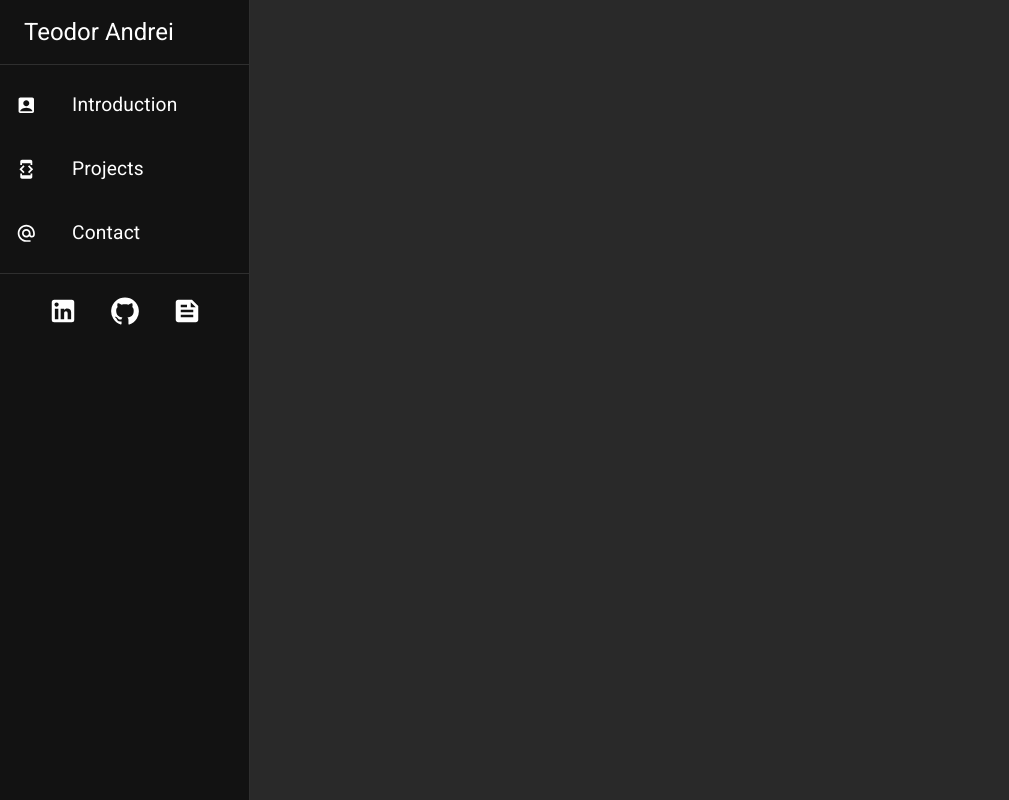
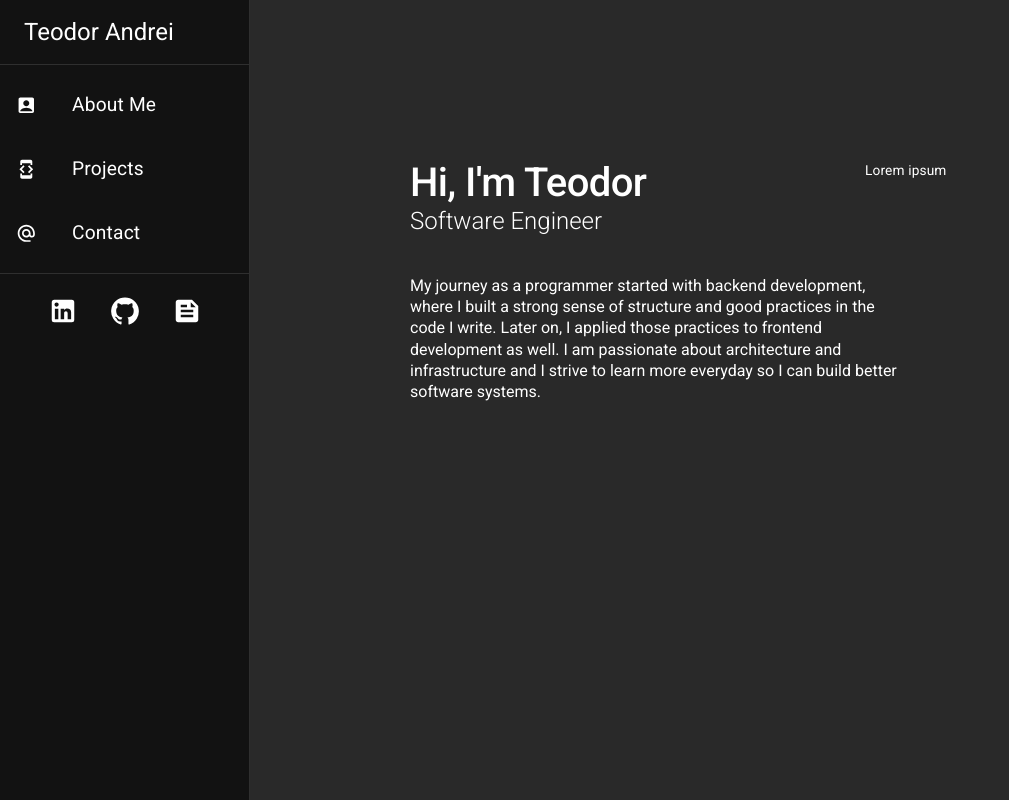
Before and after one commit to Ted2121/Ted2121.github.io, a React (Vite) app in the folder portfolio/: page / in a window 1280 px wide. Shown: the whole page, without its empty margins (0-1009 px from the left). Built offline with nearby package versions, Linux system fonts and the light colour scheme.

Commit message:
Added a description in about me section

```diff
--- a/portfolio/src/App.jsx
+++ b/portfolio/src/App.jsx
@@ -1,7 +1,9 @@
-import './App.css'
+import './styles/App.css'
 import { ColorModeContext, useMode } from './theme';
 import { CssBaseline, ThemeProvider } from '@mui/material';
 import Sidebar from './layouts/Sidebar';
+import Stack from '@mui/material/Stack';
+import AboutMe from './sections/AboutMe';
 
 function App() {
   const [theme, colorMode] = useMode();
@@ -10,16 +12,15 @@ function App() {
     <ColorModeContext.Provider value={colorMode}>
       <ThemeProvider theme={theme}>
         <CssBaseline />
-        <div className="app">
           <main className="content">
-          <div>
-          <Sidebar/>
-          </div>
+          <Stack direction="row" spacing={20} alignItems="center">
+        <Sidebar />
+            <AboutMe />
+            </Stack>
           </main>
-        </div>
       </ThemeProvider>
     </ColorModeContext.Provider>
   );
 }
 
-export default App;
+export default App
--- /dev/null
+++ b/portfolio/src/layouts/Description.jsx
@@ -0,0 +1,36 @@
+import React from 'react'
+import Box from '@mui/material/Box';
+import { Container, Divider, Typography } from '@mui/material';
+
+function Description() {
+  return (
+
+      <Box
+      sx={{
+        display: "inline-block",
+      }}>
+        <Typography variant="h1" component="h1" fontWeight="500">
+          Hi, I'm Teodor
+        </Typography>
+        <Typography variant="h3" component="h2" fontWeight="300"
+        >
+          Software Engineer
+        </Typography>
+        <Typography
+        variant="h5"
+        component="h5"
+        fontWeight="400"
+        sx={{
+          width: "500px",
+          marginTop: "40px",
+          marginRight: "0px"
+        }}>
+        My journey as a programmer started with backend development, where I built a strong sense of structure and good practices in the code I write. Later on, I applied those practices to frontend development as well. I am passionate about architecture and infrastructure and I strive to learn more everyday so I can build better software systems.
+        </Typography>
+
+      </Box>
+
+  )
+}
+
+export default Description
--- /dev/null
+++ b/portfolio/src/layouts/Quotes.jsx
@@ -0,0 +1,17 @@
+import { Box, Typography } from '@mui/material'
+import React from 'react'
+
+function Quotes() {
+  return (
+    <Box
+    sx={{
+      display: "inline-block",
+    }}>
+      <Typography>
+        Lorem ipsum
+      </Typography>
+    </Box>
+  )
+}
+
+export default Quotes
--- a/portfolio/src/layouts/Sidebar.jsx
+++ b/portfolio/src/layouts/Sidebar.jsx
@@ -37,7 +37,7 @@ function Sidebar() {
       </Toolbar>
       <Divider />
       <List>
-        {['Introduction', 'Projects', 'Contact'].map((text, index) => (
+        {['About Me', 'Projects', 'Contact'].map((text, index) => (
           <ListItem
             key={text}
             disablePadding
--- /dev/null
+++ b/portfolio/src/sections/AboutMe.jsx
@@ -0,0 +1,27 @@
+import React from 'react'
+import Description from '../layouts/Description';
+import { Grid } from '@mui/material';
+import Quotes from '../layouts/Quotes';
+
+function AboutMe() {
+  return (
+    <>
+      <div style={{ marginTop: '20vh', width: '100%' }}>
+        <Grid
+          container
+          spacing={5}
+          columns={12}
+        >
+          <Grid item xs={6}>
+            <Description />
+          </Grid>
+          <Grid item xs={6}>
+            <Quotes />
+          </Grid>
+        </Grid>
+      </div>
+    </>
+  )
+}
+
+export default AboutMe
```
Also changed, not shown: portfolio/src/styles/App.css (renamed from portfolio/src/App.css).
